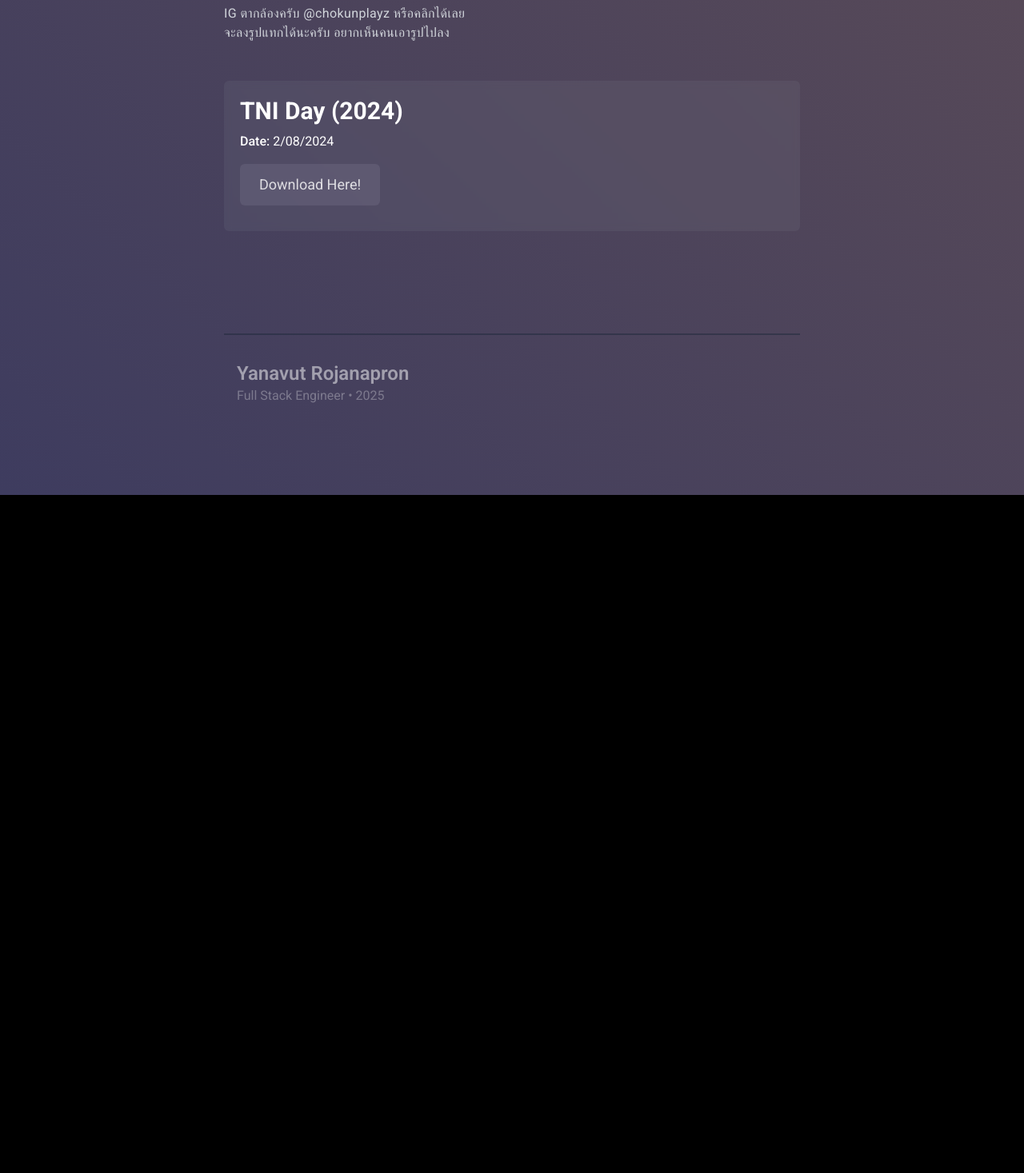
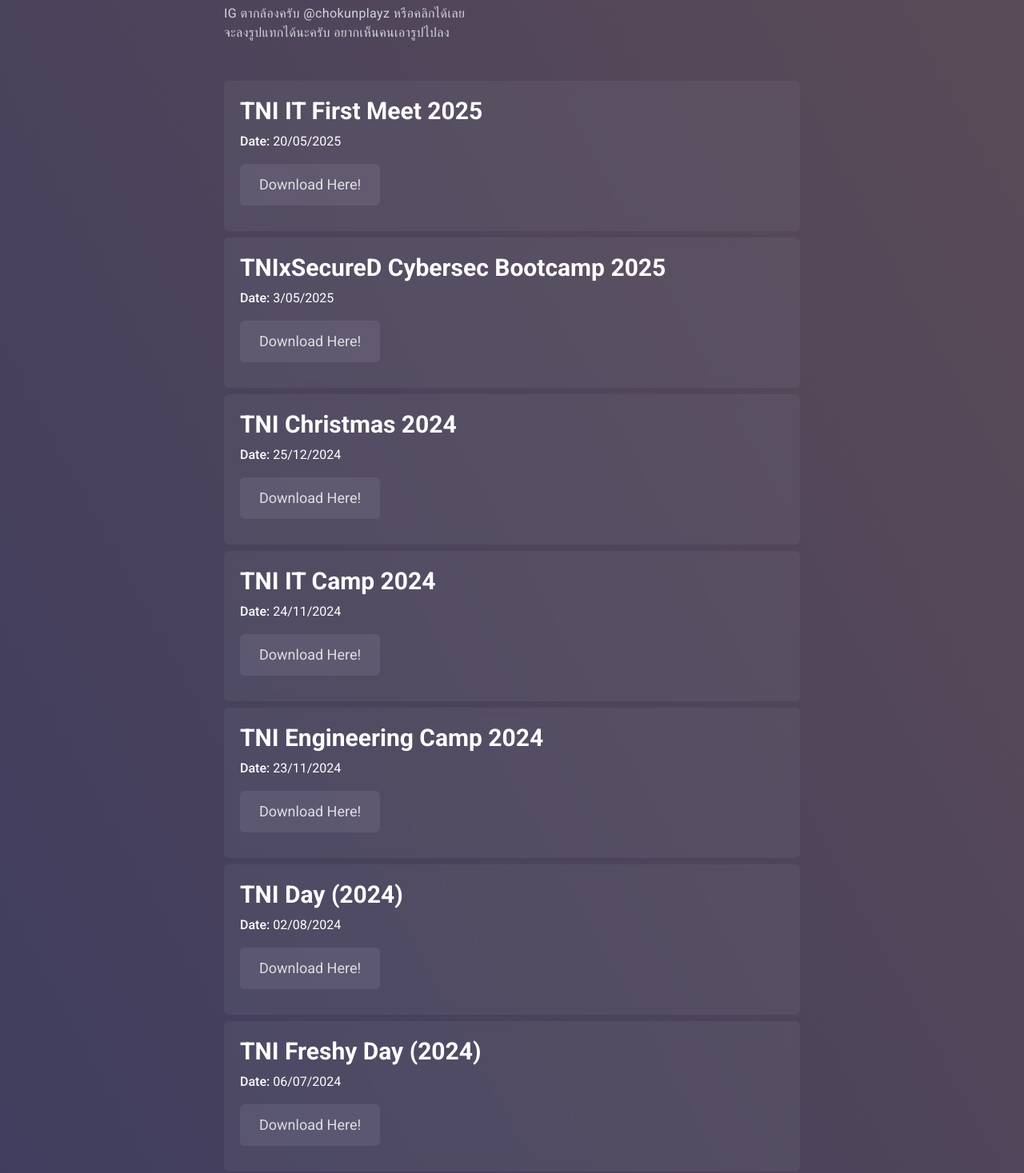
Before and after one commit to ChokunPlayZ/chokunplayz.com, a Next.js app: page /tni in a window 1280 px wide. Shown: the part 563-2030 px from the top of the page at 80% size. Before the commit the page ends 1182 px from the top, so only its background shows below. Built offline with nearby package versions, Linux system fonts and the light colour scheme.

Commit message:
added TNI IT First Meet links and redirect

```diff
--- a/next.config.js
+++ b/next.config.js
@@ -48,6 +48,11 @@ module.exports = {
         source: '/p/tnixsecdbootcamp25',
         destination: 'https://jpg.ckl.moe/share/cdxKufN1cQ1jQYHausvLsUGgD3ShxnKQHUvXrvgjTX1z8qsElQ_7RZGJZFETl1kgGSI',
         permanent: true
+      },
+      {
+        source: '/p/tniitfirstmeetco25',
+        destination: 'https://jpg.ckl.moe/share/_sgM-5tfUyVe38ePxMjlZvpw_T9fn4wFu9PV6pvg59zZ7WD0IDr8Rzxy30hyJGXY4yA',
+        permanent: true
       }
     ]
   },
--- a/src/pages/photos/index.tsx
+++ b/src/pages/photos/index.tsx
@@ -42,6 +42,19 @@ const Index = ({ stats, topRepos }: AppProps) => {
                     <br />
                     Use a computer, its eaiser.
                 </p>
+
+                <div className="h-full w-full bg-gray-400 rounded-md bg-clip-padding pt-5 ps-5 pb-6 mb-2 items-center backdrop-filter backdrop-blur-sm bg-opacity-10">
+                    <h2 className="text-3xl font-bold mb-2">TNI IT First Meet 2025</h2>
+                    <p className="mb-2">
+                        <span className="font-medium">Date:</span> 20/05/2025
+                    </p>
+                    <div className="pt-2">
+                        <LinkButton
+                            link="https://jpg.ckl.moe/share/_sgM-5tfUyVe38ePxMjlZvpw_T9fn4wFu9PV6pvg59zZ7WD0IDr8Rzxy30hyJGXY4yA"
+                            name="Download Here!"
+                        />
+                    </div>
+                </div>
 
                 <div className="h-full w-full bg-gray-400 rounded-md bg-clip-padding pt-5 ps-5 pb-6 mb-2 items-center backdrop-filter backdrop-blur-sm bg-opacity-10">
                     <h2 className="text-3xl font-bold mb-2">TNIxSecureD Cybersec Bootcamp 2025</h2>
--- a/src/pages/tni/index.tsx
+++ b/src/pages/tni/index.tsx
@@ -47,13 +47,91 @@ const Index = ({ stats, topRepos }: AppProps) => {
             </p>
 
             <div className="h-full w-full bg-gray-400 rounded-md bg-clip-padding pt-5 ps-5 pb-6 mb-2 items-center backdrop-filter backdrop-blur-sm bg-opacity-10">
+                <h2 className="text-3xl font-bold mb-2">TNI IT First Meet 2025</h2>
+                <p className="mb-2">
+                    <span className="font-medium">Date:</span> 20/05/2025
+                </p>
+                <div className="pt-2">
+                    <LinkButton
+                        link="https://jpg.ckl.moe/share/_sgM-5tfUyVe38ePxMjlZvpw_T9fn4wFu9PV6pvg59zZ7WD0IDr8Rzxy30hyJGXY4yA"
+                        name="Download Here!"
+                    />
+                </div>
+            </div>
+
+            <div className="h-full w-full bg-gray-400 rounded-md bg-clip-padding pt-5 ps-5 pb-6 mb-2 items-center backdrop-filter backdrop-blur-sm bg-opacity-10">
+                <h2 className="text-3xl font-bold mb-2">TNIxSecureD Cybersec Bootcamp 2025</h2>
+                <p className="mb-2">
+                    <span className="font-medium">Date:</span> 3/05/2025
+                </p>
+                <div className="pt-2">
+                    <LinkButton
+                        link="https://jpg.ckl.moe/share/cdxKufN1cQ1jQYHausvLsUGgD3ShxnKQHUvXrvgjTX1z8qsElQ_7RZGJZFETl1kgGSI"
+                        name="Download Here!"
+                    />
+                </div>
+            </div>
+
+            <div className="h-full w-full bg-gray-400 rounded-md bg-clip-padding pt-5 ps-5 pb-6 mb-2 items-center backdrop-filter backdrop-blur-sm bg-opacity-10">
+                <h2 className="text-3xl font-bold mb-2">TNI Christmas 2024</h2>
+                <p className="mb-2">
+                    <span className="font-medium">Date:</span> 25/12/2024
+                </p>
+                <div className="pt-2">
+                    <LinkButton
+                        link="https://jpg.ckl.moe/share/JHFfBlFiguMi9NHfA69QwNhXEIRUUZPkbCW5ycwFWARqWYkJWya5WzWVWbDYYPayVSM"
+                        name="Download Here!"
+                    />
+                </div>
+            </div>
+
+            <div className="h-full w-full bg-gray-400 rounded-md bg-clip-padding pt-5 ps-5 pb-6 mb-2 items-center backdrop-filter backdrop-blur-sm bg-opacity-10">
+                <h2 className="text-3xl font-bold mb-2">TNI IT Camp 2024</h2>
+                <p className="mb-2">
+                    <span className="font-medium">Date:</span> 24/11/2024
+                </p>
+                <div className="pt-2">
+                    <LinkButton
+                        link="https://jpg.ckl.moe/share/nvhL8PRr68nzj2fuked87ru9W9KyGLb-fcZGE6FCb30Zhnd0nzI918WSdlVKJ1TH2PA"
+                        name="Download Here!"
+                    />
+                </div>
+            </div>
+
+            <div className="h-full w-full bg-gray-400 rounded-md bg-clip-padding pt-5 ps-5 pb-6 mb-2 items-center backdrop-filter backdrop-blur-sm bg-opacity-10">
+                <h2 className="text-3xl font-bold mb-2">TNI Engineering Camp 2024</h2>
+                <p className="mb-2">
+                    <span className="font-medium">Date:</span> 23/11/2024
+                </p>
+                <div className="pt-2">
+                    <LinkButton
+                        link="https://jpg.ckl.moe/share/vIksB_56CTjbGvVV36gahY_NO525CXdenF19llREkeJl3Wy8GLK43By1vQ9wqtZB1Lw"
+                        name="Download Here!"
+                    />
+                </div>
+            </div>
+
+            <div className="h-full w-full bg-gray-400 rounded-md bg-clip-padding pt-5 ps-5 pb-6 mb-2 items-center backdrop-filter backdrop-blur-sm bg-opacity-10">
                 <h2 className="text-3xl font-bold mb-2">TNI Day (2024)</h2>
                 <p className="mb-2">
-                    <span className="font-medium">Date:</span> 2/08/2024
+                    <span className="font-medium">Date:</span> 02/08/2024
                 </p>
                 <div className="pt-2">
                     <LinkButton
                         link="https://jpg.ckl.moe/share/EgoAnErncQ8M-KsbeiTes4zIGn4Mya6ribiyek28j4F_YPkPaQRrMYTeFkieOjlPCE4"
+                        name="Download Here!"
+                    />
+                </div>
+            </div>
+
+            <div className="h-full w-full bg-gray-400 rounded-md bg-clip-padding pt-5 ps-5 pb-6 mb-2 items-center backdrop-filter backdrop-blur-sm bg-opacity-10">
+                <h2 className="text-3xl font-bold mb-2">TNI Freshy Day (2024)</h2>
+                <p className="mb-2">
+                    <span className="font-medium">Date:</span> 06/07/2024
+                </p>
+                <div className="pt-2">
+                    <LinkButton
+                        link="https://jpg.ckl.moe/share/5WZC-KZTojSbe-EWN36-KxskpT3VcaxvGp71WYkHZ1_qoVOPj0W86hB2s7DHb1rho1s"
                         name="Download Here!"
                     />
                 </div>
```
